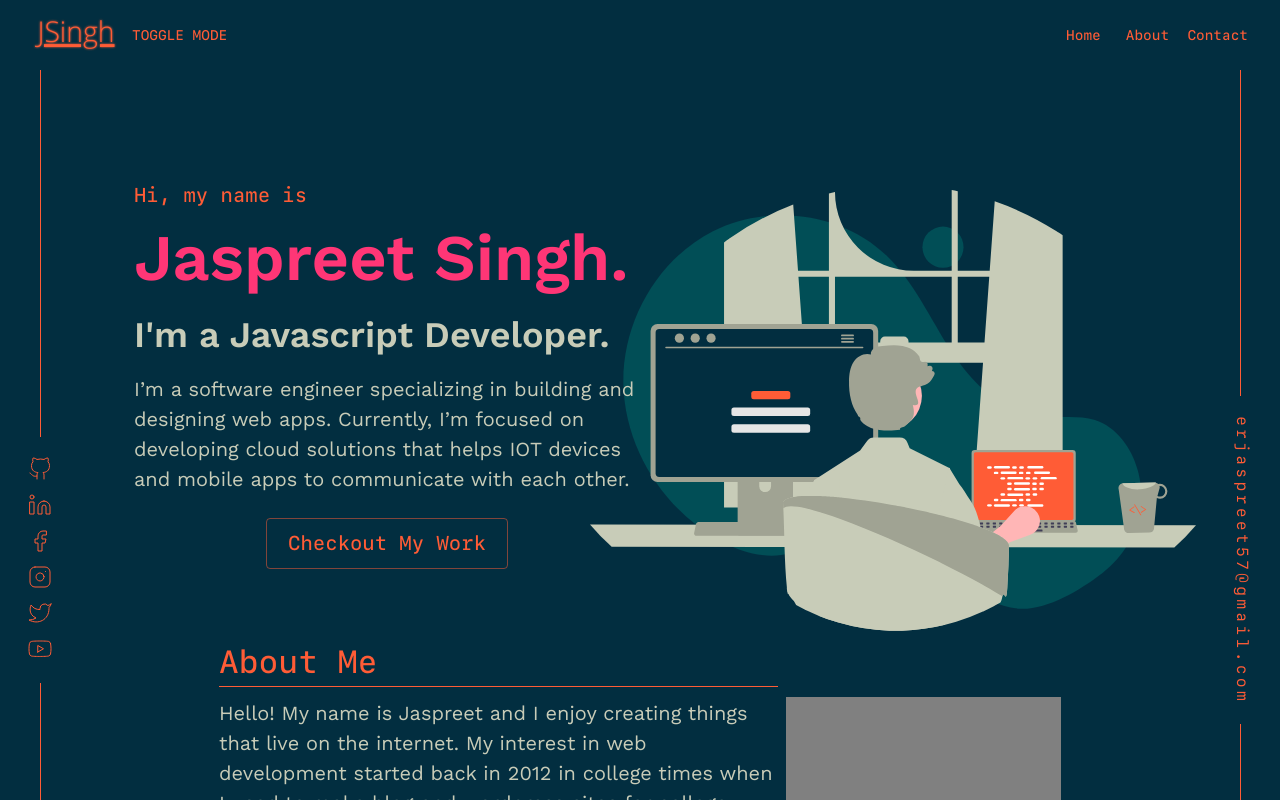
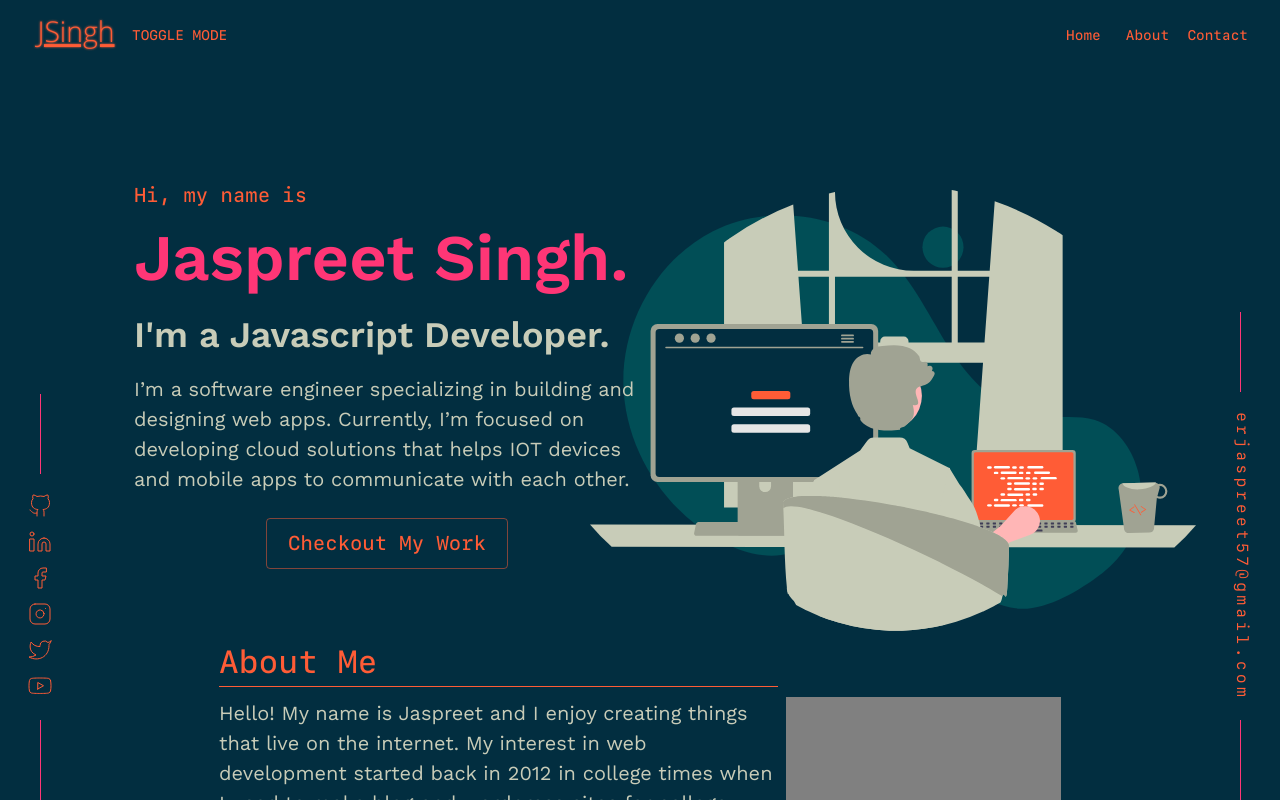
Before and after one commit to jaspreet57/jaspreet57.github.io, a React (Create React App) app: page / in a window 1280 px wide. Shown: the top 800 px of the page. Built offline with nearby package versions, Linux system fonts and the light colour scheme.

Commit message:
feat(extras): add hover effect on links

```diff
--- a/src/components/ContactSection/ContactSection.tsx
+++ b/src/components/ContactSection/ContactSection.tsx
@@ -31,7 +31,7 @@ const ContactSection: React.FC = () => {
         <Grid item md xs="auto"></Grid>
         <Grid item md={8} xs={12} textAlign="center">
           <Typography component="p" fontSize="20px" gutterBottom>
-            Have any question or just want to say hi, you can always reach me at email, linkedin or social links. I'll
+            Have any question or just want to say hi, you can always reach out to me at email, linkedin or social links. I'll
             try my best to get back to you!
           </Typography>
           <Button
--- a/src/components/side-bar-components/ContactBar/ContactBar.tsx
+++ b/src/components/side-bar-components/ContactBar/ContactBar.tsx
@@ -3,20 +3,28 @@ import useMediaQueryResult from '../../../hooks/useMediaQueryResult'
 import { SxProps, Theme, useTheme } from '@mui/material/styles'
 import Link from '@mui/material/Link'
 import { highlightedFont } from '../../../theme/variables'
+import Tooltip from '@mui/material/Tooltip'
 
 const ContactBar: React.FC = () => {
   const { isMobileView } = useMediaQueryResult()
   const theme = useTheme()
 
   let BoxStyles: SxProps<Theme> = {
-    orientation: 'left',
+    orientation: 'right',
     width: '40px',
     position: 'fixed',
     left: 'auto',
     right: '20px',
     zIndex: 10,
-    top: '70vh',
-    transform: 'translate(0, -50%)',
+    bottom: '0',
+    '::before, ::after': {
+      content: '""',
+      display: 'block',
+      width: '1px',
+      height: '10vh',
+      margin: '0px auto',
+      backgroundColor: theme.palette.secondary.main,
+    },
   }
 
   let textBoxStyles: SxProps<Theme> = {
@@ -26,21 +34,23 @@ const ContactBar: React.FC = () => {
     margin: '0px',
     padding: '0px',
     position: 'relative',
-    color: theme.palette.primary.main,
-    '::before, ::after': {
-      content: '""',
-      display: 'block',
-      width: '1px',
-      height: '100vh',
-      margin: '0px auto',
-      backgroundColor: theme.palette.primary.main,
-    },
     a: {
       margin: '10px auto',
       padding: '10px',
       fontFamily: highlightedFont,
       letterSpacing: '0.2em',
       writingMode: 'vertical-rl',
+      color: theme.palette.primary.main,
+    },
+  }
+
+  const hoverLinkStyles: SxProps<Theme> = {
+    position: 'relative',
+    display: 'inline-block',
+    '&:hover': {
+      transition: '0.3s all ease-in-out',
+      color: theme.palette.text.primary,
+      transform: 'translateX(-5px)',
     },
   }
 
@@ -51,9 +61,11 @@ const ContactBar: React.FC = () => {
   return (
     <Box sx={BoxStyles}>
       <Box sx={textBoxStyles}>
-        <Link href="mailto:erjaspreet57@gmail.com" underline="none">
-          erjaspreet57@gmail.com
-        </Link>
+        <Tooltip title="Email Me" placement="left">
+          <Link href="mailto:erjaspreet57@gmail.com" underline="none" sx={hoverLinkStyles}>
+            erjaspreet57@gmail.com
+          </Link>
+        </Tooltip>
       </Box>
     </Box>
   )
--- a/src/components/side-bar-components/SocialIconsBar/SocialIconsBar.tsx
+++ b/src/components/side-bar-components/SocialIconsBar/SocialIconsBar.tsx
@@ -9,6 +9,8 @@ import {
   LinkedInIcon,
   YoutubeIcon,
 } from '../../svg-components/feather-icons'
+import Link from '@mui/material/Link'
+import Tooltip from '@mui/material/Tooltip'
 
 const SocialIconsBar: React.FC = () => {
   const { isMobileView } = useMediaQueryResult()
@@ -18,11 +20,18 @@ const SocialIconsBar: React.FC = () => {
     orientation: 'left',
     width: '40px',
     position: 'fixed',
-    left: '40px',
+    left: '20px',
     right: 'auto',
     zIndex: 10,
-    top: '70vh',
-    transform: 'translate(-50%, -50%)',
+    bottom: '0',
+    '::before, ::after': {
+      content: '""',
+      display: 'block',
+      width: '1px',
+      height: '10vh',
+      margin: '0px auto',
+      backgroundColor: theme.palette.secondary.main,
+    },
   }
 
   let ulStyles: SxProps<Theme> = {
@@ -32,23 +41,25 @@ const SocialIconsBar: React.FC = () => {
     margin: '0px',
     padding: '0px',
     listStyle: 'none',
+    li: {
+      marginTop: '5px',
       color: theme.palette.primary.main,
-    '::before, ::after': {
-      content: '""',
-      display: 'block',
-      width: '1px',
-      height: '100vh',
-      margin: '0px auto',
-      backgroundColor: theme.palette.primary.main,
-    },
-    'li': {
-      marginTop: '5px'
     },
     'li:first-of-type': {
       marginTop: '20px',
     },
     'li:last-of-type': {
       marginBottom: '15px',
+    },
+  }
+
+  const hoverLinkStyles: SxProps<Theme> = {
+    position: 'relative',
+    display: 'inline-block',
+    '&:hover': {
+      transition: '0.3s all ease-in-out',
+      color: theme.palette.text.primary,
+      transform: 'translateX(5px)',
     },
   }
 
@@ -60,22 +71,46 @@ const SocialIconsBar: React.FC = () => {
     <Box sx={BoxStyles}>
       <Box component="ul" sx={ulStyles}>
         <Box component="li">
+          <Tooltip title="Github" placement="right-start">
+            <Link href="https://github.com/jaspreet57" target="_blank" underline="none" sx={hoverLinkStyles}>
               <GithubIcon />
+            </Link>
+          </Tooltip>
         </Box>
         <Box component="li">
+          <Tooltip title="LinkedIn" placement="right-start">
+            <Link href="https://www.linkedin.com/in/jaspreet-singh" target="_blank" underline="none" sx={hoverLinkStyles}>
               <LinkedInIcon />
+            </Link>
+          </Tooltip>
         </Box>{' '}
         <Box component="li">
+          <Tooltip title="Facebook" placement="right-start">
+            <Link href="https://www.facebook.com/jaspreet.s.saran" target="_blank" underline="none" sx={hoverLinkStyles}>
               <FacebookIcon />
+            </Link>
+          </Tooltip>
         </Box>{' '}
         <Box component="li">
+          <Tooltip title="Instagram" placement="right-start">
+            <Link href="https://www.instagram.com/jaspreet.s.saran" target="_blank" underline="none" sx={hoverLinkStyles}>
               <InstagramIcon />
+            </Link>
+          </Tooltip>
         </Box>
         <Box component="li">
+          <Tooltip title="Twitter" placement="right-start">
+            <Link href="https://twitter.com/erjaspreet57" target="_blank" underline="none" sx={hoverLinkStyles}>
               <TwitterIcon />
+            </Link>
+          </Tooltip>
         </Box>
         <Box component="li">
+          <Tooltip title="Youtube" placement="right-start">
+            <Link href="https://www.youtube.com/c/JaspreetSinghSaran/channels" target="_blank" underline="none" sx={hoverLinkStyles}>
               <YoutubeIcon />
+            </Link>
+          </Tooltip>
         </Box>
       </Box>
     </Box>
```
Also changed, not shown: package.json (+8 -8 lines), 1 other file (tests, documents, lock files or other folders). Lines whose indentation alone changed are shown as unchanged.
